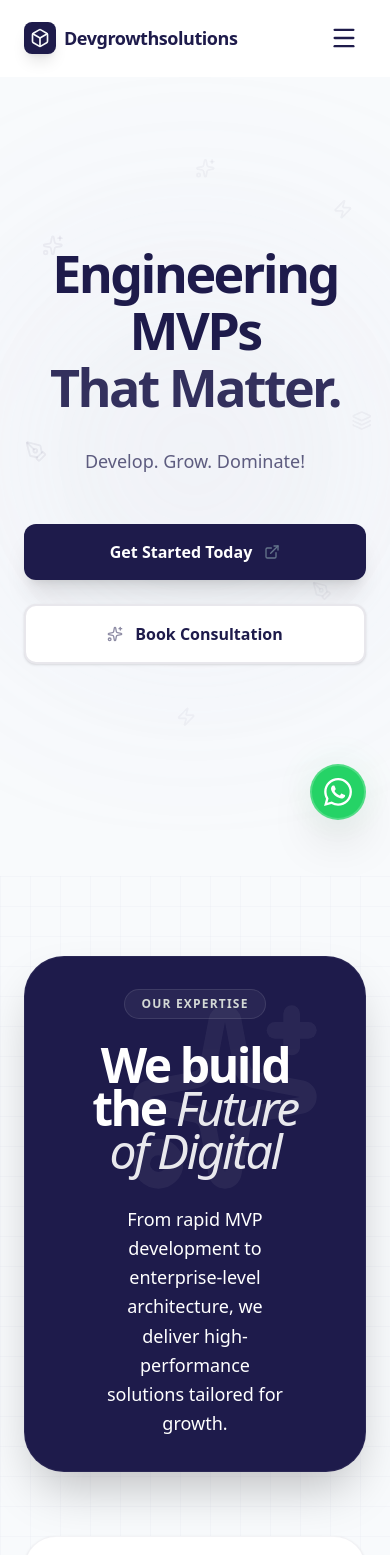
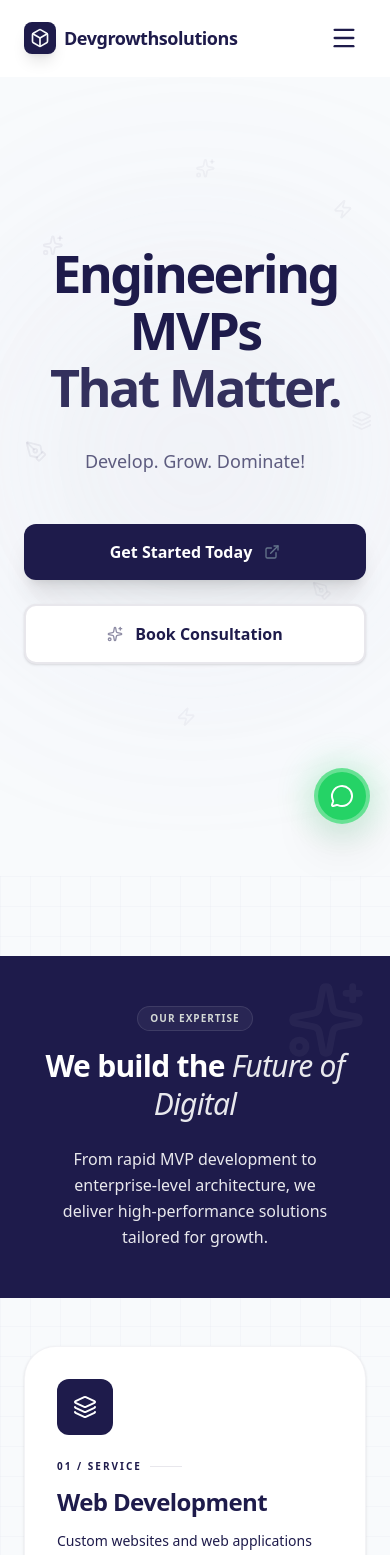
Before and after one commit to llparagranell/sid-site, a React (Vite) app: page / in a window 390 px wide. Shown: the top 1555 px of the page. Built offline with nearby package versions, Linux system fonts and the light colour scheme.

Commit message:
responsive

```diff
--- a/src/components/Services.jsx
+++ b/src/components/Services.jsx
@@ -135,9 +135,26 @@ export default function Services() {
             <div className="max-w-7xl mx-auto px-4 md:px-6 relative z-10">
 
                 {/* Heading Block */}
-                <div className="bg-brand-dark rounded-[40px] md:rounded-[60px] p-8 md:p-20 mb-16 relative overflow-hidden border border-white/5 shadow-2xl">
-                    <div className="absolute top-0 right-0 p-10 opacity-[0.05] text-white pointer-events-none">
-                        <Sparkles size={200} />
+                {/* Heading Block */}
+                <div className="
+    relative
+    w-screen sm:w-full
+    left-1/2 -translate-x-1/2 sm:left-0 sm:translate-x-0
+    bg-brand-dark
+    rounded-none sm:rounded-[40px] md:rounded-[60px]
+    px-2 sm:px-3 md:px-4
+    py-12 sm:py-16 md:py-20
+    mb-12 md:mb-16
+    overflow-hidden
+    border-0 sm:border sm:border-white/5
+    shadow-none sm:shadow-2xl
+">
+
+                    {/* Background Sparkle */}
+                    <div className="absolute top-0 right-0
+        p-6 sm:p-8 md:p-10
+        opacity-[0.04] text-white pointer-events-none">
+                        <Sparkles className="w-20 h-20 sm:w-32 sm:h-32 md:w-[200px] md:h-[200px]" />
                     </div>
 
                     <motion.div
@@ -147,18 +164,43 @@ export default function Services() {
                         transition={{ duration: 0.8 }}
                         className="text-center max-w-3xl mx-auto"
                     >
-                        <span className="inline-block mb-6 rounded-full border border-white/10 bg-white/5 px-4 py-1.5 text-xs font-bold uppercase tracking-widest text-brand-accent">
+                        {/* Badge */}
+                        <span className="
+            inline-block
+            mb-4 sm:mb-6
+            rounded-full
+            border border-white/10
+            bg-white/5
+            px-3 py-1 sm:px-4 sm:py-1.5
+            text-[10px] sm:text-xs
+            font-bold uppercase tracking-widest
+            text-brand-accent
+        ">
                             Our Expertise
                         </span>
 
-                        <h2 className="text-5xl md:text-7xl font-black text-white leading-[0.9] tracking-tighter">
-                            We build the <br className="hidden sm:block" />
+                        {/* Heading */}
+                        <h2 className="
+            text-3xl sm:text-4xl md:text-6xl lg:text-7xl
+            font-black text-white
+            leading-tight md:leading-[0.95]
+            tracking-tight
+        ">
+                            We build the{" "}
+                            <br className="hidden sm:block" />
                             <span className="text-white/90 italic font-light">
                                 Future of Digital
                             </span>
                         </h2>
 
-                        <p className="mt-8 text-white text-lg md:text-xl leading-relaxed max-w-2xl mx-auto">
+                        {/* Paragraph */}
+                        <p className="
+            mt-6 sm:mt-8
+            text-white/90
+            text-base sm:text-lg md:text-xl
+            leading-relaxed
+            max-w-xl sm:max-w-2xl mx-auto
+        ">
                             From rapid MVP development to enterprise-level architecture,
                             we deliver high-performance solutions tailored for growth.
                         </p>
--- a/src/components/Testimonials.jsx
+++ /dev/null
@@ -1,36 +0,0 @@
-import { motion } from "framer-motion";
-
-export default function Testimonials() {
-    return (
-        <section className="bg-brand-bg relative overflow-hidden py-24 md:py-32 border-t border-brand-dark/10">
-
-            {/* Background Pattern */}
-            <div className="absolute inset-0 z-0 pointer-events-none opacity-[0.3]"
-                style={{
-                    backgroundImage: `linear-gradient(to right, rgba(30, 27, 75, 0.05) 1px, transparent 1px), linear-gradient(to bottom, rgba(30, 27, 75, 0.05) 1px, transparent 1px)`,
-                    backgroundSize: '60px 60px'
-                }}
-            />
-
-            <div className="mx-auto max-w-4xl px-6 text-center relative z-10">
-                <motion.div
-                    initial={{ opacity: 0, y: 20 }}
-                    whileInView={{ opacity: 1, y: 0 }}
-                    viewport={{ once: true }}
-                    transition={{ duration: 0.6 }}
-                >
-                    <span className="inline-block mb-6 rounded-full border border-brand-dark/10 bg-brand-accent px-4 py-1.5 text-xs font-bold uppercase tracking-widest text-brand-dark">
-                        Testimonials
-                    </span>
-                    <h2 className="text-5xl md:text-7xl font-black text-brand-dark leading-[0.9] tracking-tight mb-12">
-                        What <span className="italic font-light text-brand-dark">Clients Say</span>
-                    </h2>
-                    <p className="text-2xl md:text-3xl italic font-light text-brand-dark/70 leading-relaxed mb-8">
-                        "Amazing experience! The team delivered exactly what we needed."
-                    </p>
-                    <p className="text-lg font-bold text-brand-dark">— Startup Founder</p>
-                </motion.div>
-            </div>
-        </section>
-    );
-}
--- a/src/components/WhatsAppSticky.jsx
+++ b/src/components/WhatsAppSticky.jsx
@@ -1,4 +1,4 @@
-import { useState } from "react";
+import { useState, useEffect } from "react";
 import { motion as m, AnimatePresence as AP } from "framer-motion";
 import { X, MessageCircle, Send } from "lucide-react";
 
@@ -11,83 +11,77 @@ export default function WhatsAppSticky() {
         details: ""
     });
 
+    // Lock body scroll when modal open
+    useEffect(() => {
+        document.body.style.overflow = isOpen ? "hidden" : "unset";
+        return () => (document.body.style.overflow = "unset");
+    }, [isOpen]);
+
+    // ESC close
+    useEffect(() => {
+        const handleEsc = (e) => e.key === "Escape" && setIsOpen(false);
+        window.addEventListener("keydown", handleEsc);
+        return () => window.removeEventListener("keydown", handleEsc);
+    }, []);
+
     const handleChange = (e) => {
-        setFormData({
-            ...formData,
-            [e.target.name]: e.target.value
-        });
+        setFormData({ ...formData, [e.target.name]: e.target.value });
     };
 
     const handleWhatsApp = (e) => {
         e.preventDefault();
         const phoneNumber = "916260045626";
+
         const message = `
-New Inquiry from WhatsApp Button:
+New Inquiry:
 
 Name: ${formData.name}
 Email: ${formData.email}
 Project Details: ${formData.details}
         `;
-        const encodedMessage = encodeURIComponent(message.trim());
-        const whatsappURL = `https://wa.me/${phoneNumber}?text=${encodedMessage}`;
+
+        const whatsappURL = `https://wa.me/${phoneNumber}?text=${encodeURIComponent(
+            message.trim()
+        )}`;
+
         window.open(whatsappURL, "_blank");
+
         setIsOpen(false);
         setFormData({ name: "", email: "", details: "" });
     };
 
     return (
         <>
-            {/* Sticky Button Container */}
-            <div className="fixed bottom-6 right-6 z-50 flex flex-col items-end gap-3">
-                {/* Hover Label */}
+            {/* Sticky Button */}
+            <div className="fixed bottom-5 right-5 sm:bottom-6 sm:right-6 z-50 flex flex-col items-end gap-3">
+
+                {/* Tooltip */}
                 <m.div
-                    initial={{ opacity: 0, x: 20, scale: 0.8 }}
-                    animate={{
-                        opacity: isHovered ? 1 : 0,
-                        x: isHovered ? 0 : 20,
-                        scale: isHovered ? 1 : 0.8
-                    }}
-                    className="bg-white px-4 py-2 rounded-xl shadow-xl border border-brand-dark/5 text-brand-dark text-sm font-bold whitespace-nowrap pointer-events-none"
+                    initial={{ opacity: 0, x: 10 }}
+                    animate={{ opacity: isHovered ? 1 : 0, x: isHovered ? 0 : 10 }}
+                    className="hidden sm:block bg-white px-4 py-2 rounded-xl shadow-lg border border-black/5 text-sm font-semibold text-gray-700 pointer-events-none"
                 >
                     Chat with us 👋
                 </m.div>
 
-                {/* Main Button */}
-                <div className="relative group">
-                    {/* Pulse Effect */}
+                {/* Button */}
+                <div className="relative">
+                    {/* Soft Pulse */}
                     <m.div
-                        animate={{
-                            scale: [1, 1.4, 1],
-                            opacity: [0.5, 0, 0.5],
-                        }}
-                        transition={{
-                            duration: 2,
-                            repeat: Infinity,
-                            ease: "easeInOut"
-                        }}
-                        className="absolute inset-0 bg-[#25D366] rounded-full blur-md"
+                        animate={{ scale: [1, 1.3, 1], opacity: [0.4, 0, 0.4] }}
+                        transition={{ duration: 2.5, repeat: Infinity }}
+                        className="absolute inset-0 bg-[#25D366] rounded-full blur-lg"
                     />
 
                     <m.button
-                        initial={{ scale: 0, opacity: 0 }}
-                        animate={{ scale: 1, opacity: 1 }}
-                        whileHover={{ scale: 1.1 }}
-                        whileTap={{ scale: 0.9 }}
+                        whileHover={{ scale: 1.08 }}
+                        whileTap={{ scale: 0.92 }}
                         onMouseEnter={() => setIsHovered(true)}
                         onMouseLeave={() => setIsHovered(false)}
                         onClick={() => setIsOpen(true)}
-                        className="relative flex items-center justify-center w-14 h-14 bg-[#25D366] rounded-full shadow-2xl cursor-pointer hover:bg-[#20ba59] transition-colors overflow-hidden border-2 border-white/20"
+                        className="relative w-14 h-14 sm:w-16 sm:h-16 flex items-center justify-center rounded-full bg-[#25D366] shadow-2xl border-4 border-white/30"
                     >
-                        <svg
-                            viewBox="0 0 24 24"
-                            className="w-7 h-7 fill-white relative z-10"
-                            xmlns="http://www.w3.org/2000/svg"
-                        >
-                            <path d="M17.472 14.382c-.297-.149-1.758-.867-2.03-.967-.273-.099-.471-.148-.67.15-.197.297-.767.966-.94 1.164-.173.199-.347.223-.644.075-.297-.15-1.255-.463-2.39-1.475-.883-.788-1.48-1.761-1.653-2.059-.173-.297-.018-.458.13-.606.134-.133.298-.347.446-.52.149-.174.198-.298.298-.497.099-.198.05-.371-.025-.52-.075-.149-.669-1.612-.916-2.207-.242-.579-.487-.5-.669-.51-.173-.008-.371-.01-.57-.01-.198 0-.52.074-.792.372-.272.297-1.04 1.016-1.04 2.479 0 1.462 1.065 2.875 1.213 3.074.149.198 2.096 3.2 5.077 4.487.709.306 1.262.489 1.694.625.712.227 1.36.195 1.871.118.571-.085 1.758-.719 2.006-1.413.248-.694.248-1.289.173-1.413-.074-.124-.272-.198-.57-.347m-5.421 7.403h-.004a9.87 9.87 0 01-5.031-1.378l-.361-.214-3.741.982.998-3.648-.235-.374a9.86 9.86 0 01-1.51-5.26c.001-5.45 4.436-9.884 9.888-9.884 2.64 0 5.122 1.03 6.988 2.898a9.825 9.825 0 012.893 6.994c-.003 5.45-4.437 9.884-9.885 9.884m8.413-18.297A11.815 11.815 0 0012.05 0C5.495 0 .16 5.335.157 11.892c0 2.096.547 4.142 1.588 5.945L.057 24l6.305-1.654a11.882 11.882 0 005.683 1.448h.005c6.554 0 11.89-5.335 11.893-11.893a11.821 11.821 0 00-3.48-8.413Z" />
-                        </svg>
-                        <m.div
-                            className="absolute inset-0 bg-white/20 translate-y-full group-hover:translate-y-0 transition-transform duration-300"
-                        />
+                        <MessageCircle className="text-white w-6 h-6 sm:w-7 sm:h-7" />
                     </m.button>
                 </div>
             </div>
@@ -95,75 +89,84 @@ Project Details: ${formData.details}
             {/* Modal */}
             <AP>
                 {isOpen && (
-                    <div className="fixed inset-0 z-[60] flex items-center justify-center p-4">
+                    <div className="fixed inset-0 z-[60] flex items-end sm:items-center justify-center">
+
+                        {/* Backdrop */}
                         <m.div
                             initial={{ opacity: 0 }}
                             animate={{ opacity: 1 }}
                             exit={{ opacity: 0 }}
                             onClick={() => setIsOpen(false)}
-                            className="absolute inset-0 bg-brand-dark/40 backdrop-blur-md"
-                        />
-                        <m.div
-                            initial={{ scale: 0.9, opacity: 0, y: 30 }}
-                            animate={{ scale: 1, opacity: 1, y: 0 }}
-                            exit={{ scale: 0.9, opacity: 0, y: 30 }}
-                            transition={{ type: "spring", damping: 25, stiffness: 300 }}
-                            className="relative w-full max-w-md overflow-hidden rounded-[2.5rem] bg-white shadow-2xl border border-brand-dark/5"
-                        >
-                            {/* Header */}
-                            <div className="bg-brand-dark p-8 text-white relative overflow-hidden">
-                                {/* Grid Background */}
-                                <div className="absolute inset-0 opacity-[0.05]"
-                                    style={{
-                                        backgroundImage: `linear-gradient(to right, white 1px, transparent 1px), linear-gradient(to bottom, white 1px, transparent 1px)`,
-                                        backgroundSize: '20px 20px'
-                                    }}
+                            className="absolute inset-0 bg-black/60 backdrop-blur-sm"
                         />
 
+                        {/* Modal */}
+                        <m.div
+                            initial={{ y: 80, opacity: 0 }}
+                            animate={{ y: 0, opacity: 1 }}
+                            exit={{ y: 60, opacity: 0 }}
+                            transition={{ duration: 0.3 }}
+                            className="
+                                relative w-full sm:max-w-md
+                                bg-white
+                                rounded-t-[32px] sm:rounded-[32px]
+                                shadow-[0_40px_100px_-20px_rgba(0,0,0,0.3)]
+                                max-h-[90vh]
+                                flex flex-col
+                                overflow-hidden
+                            "
+                        >
+                            {/* Mobile Handle */}
+                            <div className="sm:hidden flex justify-center pt-3">
+                                <div className="w-10 h-1.5 bg-gray-300 rounded-full" />
+                            </div>
+
+                            {/* Header */}
+                            <div className="relative px-6 sm:px-8 pt-6 pb-5 bg-gradient-to-br from-brand-dark to-black text-white">
                                 <button
                                     onClick={() => setIsOpen(false)}
-                                    className="absolute right-6 top-6 rounded-full bg-white/10 p-2 hover:bg-white/20 transition-all cursor-pointer z-20 group"
+                                    className="absolute top-5 right-5 p-2 rounded-full bg-white/10 hover:bg-white/20 transition"
                                 >
-                                    <X size={18} className="group-hover:rotate-90 transition-transform" />
+                                    <X size={18} />
                                 </button>
 
-                                <div className="relative z-10 flex flex-col items-center text-center">
-                                    <div className="w-16 h-16 bg-white/10 rounded-2xl flex items-center justify-center mb-4 backdrop-blur-sm border border-white/10">
-                                        <MessageCircle size={32} className="text-[#25D366]" />
+                                <div className="flex flex-col items-center text-center">
+                                    <div className="w-14 h-14 bg-white/10 rounded-2xl flex items-center justify-center mb-4 backdrop-blur-sm">
+                                        <MessageCircle size={28} className="text-[#25D366]" />
                                     </div>
-                                    <h3 className="text-3xl font-black tracking-tight">Let's Chat</h3>
-                                    <p className="mt-2 text-white/70 font-medium">Have a project in mind? We'd love to hear from you.</p>
+                                    <h3 className="text-2xl sm:text-3xl font-bold tracking-tight">
+                                        Let's Talk
+                                    </h3>
+                                    <p className="text-white/70 text-sm mt-2">
+                                        Tell us about your project — we reply fast.
+                                    </p>
                                 </div>
                             </div>
 
-                            {/* Form */}
-                            <form onSubmit={handleWhatsApp} className="p-8 space-y-6 bg-brand-bg/30 relative">
-                                <div className="space-y-4">
-                                    <div className="relative">
-                                        <label className="block text-xs font-black text-brand-dark/40 uppercase tracking-widest mb-2 ml-1">Full name</label>
+                            {/* Form Body */}
+                            <form
+                                onSubmit={handleWhatsApp}
+                                className="px-6 sm:px-8 py-6 space-y-5 overflow-y-auto"
+                            >
                                 <input
                                     required
                                     name="name"
                                     value={formData.name}
                                     onChange={handleChange}
                                     placeholder="Full Name"
-                                            className="w-full rounded-2xl border border-brand-dark/10 bg-white px-6 py-4 text-sm text-brand-dark placeholder:text-brand-dark/30 focus:outline-none focus:ring-4 focus:ring-brand-dark/5 focus:border-brand-dark/20 transition-all shadow-sm"
+                                    className="w-full rounded-xl border border-gray-200 px-4 py-3 text-sm focus:ring-4 focus:ring-black/5 focus:border-black/20 outline-none"
                                 />
-                                    </div>
-                                    <div className="relative">
-                                        <label className="block text-xs font-black text-brand-dark/40 uppercase tracking-widest mb-2 ml-1">Email address</label>
+
                                 <input
                                     required
                                     type="email"
                                     name="email"
                                     value={formData.email}
                                     onChange={handleChange}
-                                            placeholder="you@example.com"
-                                            className="w-full rounded-2xl border border-brand-dark/10 bg-white px-6 py-4 text-sm text-brand-dark placeholder:text-brand-dark/30 focus:outline-none focus:ring-4 focus:ring-brand-dark/5 focus:border-brand-dark/20 transition-all shadow-sm"
+                                    placeholder="Email Address"
+                                    className="w-full rounded-xl border border-gray-200 px-4 py-3 text-sm focus:ring-4 focus:ring-black/5 focus:border-black/20 outline-none"
                                 />
-                                    </div>
-                                    <div className="relative">
-                                        <label className="block text-xs font-black text-brand-dark/40 uppercase tracking-widest mb-2 ml-1">Message</label>
+
                                 <textarea
                                     required
                                     rows={3}
@@ -171,24 +174,21 @@ Project Details: ${formData.details}
                                     value={formData.details}
                                     onChange={handleChange}
                                     placeholder="Tell us about your project..."
-                                            className="w-full rounded-2xl border border-brand-dark/10 bg-white px-6 py-4 text-sm text-brand-dark placeholder:text-brand-dark/30 focus:outline-none focus:ring-4 focus:ring-brand-dark/5 focus:border-brand-dark/20 transition-all shadow-sm resize-none"
+                                    className="w-full rounded-xl border border-gray-200 px-4 py-3 text-sm resize-none focus:ring-4 focus:ring-black/5 focus:border-black/20 outline-none"
                                 />
-                                    </div>
-                                </div>
 
                                 <m.button
-                                    whileHover={{ scale: 1.02, y: -2 }}
+                                    whileHover={{ scale: 1.02 }}
                                     whileTap={{ scale: 0.98 }}
                                     type="submit"
-                                    className="w-full rounded-2xl bg-brand-dark py-5 text-base font-bold text-white transition-all shadow-xl shadow-brand-dark/20 cursor-pointer flex items-center justify-center gap-2 group overflow-hidden relative"
+                                    className="w-full rounded-xl bg-brand-dark py-4 text-white font-semibold shadow-lg flex items-center justify-center gap-2"
                                 >
-                                    <span className="relative z-10">Start Chatting</span>
-                                    <Send size={18} className="relative z-10 group-hover:translate-x-1 group-hover:-translate-y-1 transition-transform" />
-                                    <div className="absolute inset-0 bg-gradient-to-r from-brand-accent/20 to-transparent opacity-0 group-hover:opacity-100 transition-opacity" />
+                                    Start Chat
+                                    <Send size={16} />
                                 </m.button>
 
-                                <p className="text-center text-[10px] text-brand-dark/40 font-bold uppercase tracking-tighter">
-                                    Typical response time: Under 2 hours
+                                <p className="text-center text-xs text-gray-400">
+                                    Typical response time: under 2 hours
                                 </p>
                             </form>
                         </m.div>
```
Also changed, not shown: src/pages/MobileAppDevelopment.jsx (+51 -9 lines), src/pages/WebDevelopment.jsx (+51 -9 lines). Lines whose indentation alone changed are shown as unchanged.
